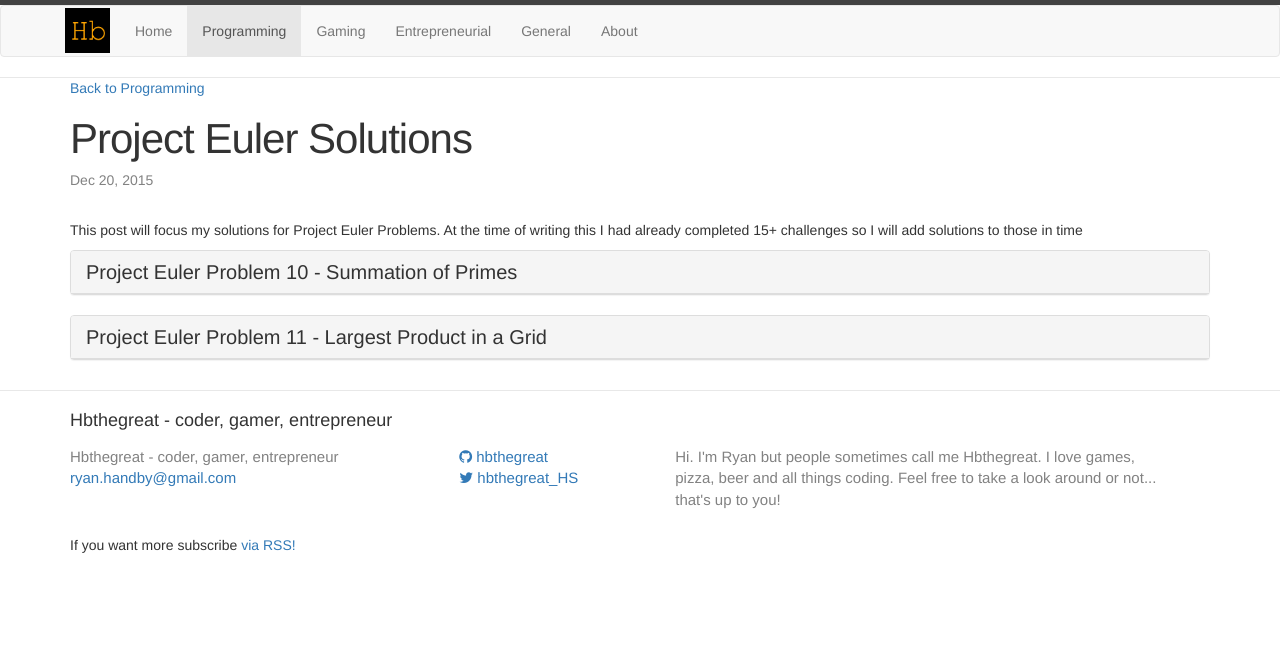
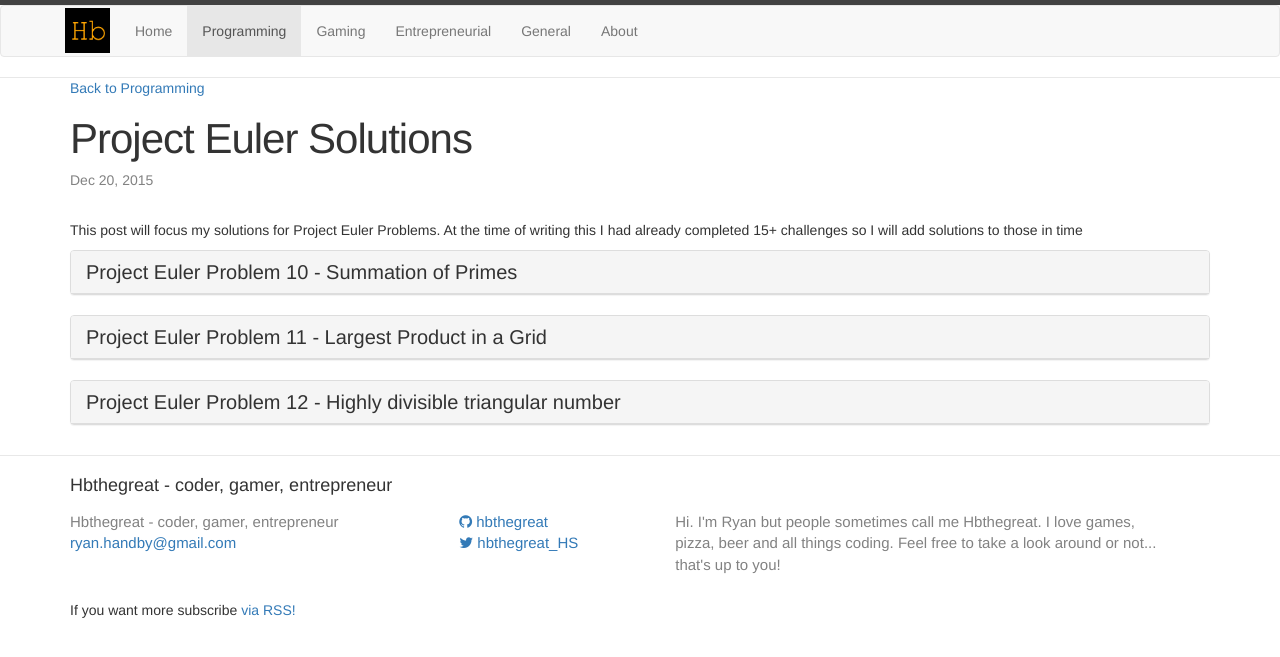
Before and after one commit to hbthegreat/hbthegreat.github.io, a Jekyll site: the page built from _posts/programming/2015-12-20-project-euler-solutions.md, in a window 1280 px wide. Shown: the top 657 px of the page. Built offline with Jekyll 4.4.1, drawn with Linux system fonts in a browser that asks for light colours; nearby versions of some CDN libraries.

Commit message:
Projet Euler 12

```diff
--- a/_posts/programming/2015-12-20-project-euler-solutions.md
+++ b/_posts/programming/2015-12-20-project-euler-solutions.md
@@ -171,3 +171,61 @@
     </div>
   </div>
 </div>
+<div class="panel panel-default">
+  <div class="panel-heading" role="tab" id="headingThree">
+    <h4 class="panel-title">
+      <a role="button" data-toggle="collapse" href="#collapseThree" aria-expanded="false" aria-controls="collapseThree">
+        Project Euler Problem 12 - Highly divisible triangular number
+      </a>
+    </h4>
+  </div>
+  <div id="collapseThree" class="panel-collapse collapse" role="tabpanel" aria-labelledby="headingThree">
+    <div class="panel-body">
+      <div class="problem-description">
+        <p>The sequence of triangle numbers is generated by adding the natural numbers. So the 7<sup>th</sup> triangle number would be 1 + 2 + 3 + 4 + 5 + 6 + 7 = 28. The first ten terms would be:</p>
+        <p class="text-center">1, 3, 6, 10, 15, 21, 28, 36, 45, 55, ...</p>
+        <p>Let us list the factors of the first seven triangle numbers:</p>
+        <blockquote><b>&nbsp;1</b>: 1<br>
+          <b>&nbsp;3</b>: 1,3<br>
+          <b>&nbsp;6</b>: 1,2,3,6<br>
+          <b>10</b>: 1,2,5,10<br>
+          <b>15</b>: 1,3,5,15<br>
+          <b>21</b>: 1,3,7,21<br>
+          <b>28</b>: 1,2,4,7,14,28
+        </blockquote>
+        <p>We can see that 28 is the first triangle number to have over five divisors.</p>
+        <p>What is the value of the first triangle number to have over five hundred divisors?</p>
+      </div>
+      <div class="solution">
+        <p>Firstly we need to have a function that count the number of factors in essentially any input:</p>
+{% highlight js %}
+numberOfFactors(numberToTest)
+{
+  var totalFactors = 0;
+  var limitOfFactors = Math.sqrt(numberToTest);
+  for(var i = 1; i < limitOfFactors; i++)
+  {
+    if(numberToTest % i === 0) totalFactors+=2;
+  }
+  if(numberToTest/limitOfFactors === limitOfFactors) totalFactors++;
+  return totalFactors;
+}
+{% endhighlight %}
+      <p>Now that we can count the number of factors in a number we need to be able to check through every Triangle Number to find one that has more than 500 factors.</p>
+{% highlight js %}
+var currTriangle = 1;
+var increment = 1;
+var factors = 1;
+while(factors <= 500)
+{
+  increment++;
+  currTriangle += increment;
+  factors = numberOfFactors(currTriangle);
+}
+console.log("The first triangle number with 500 or more factors is: "+ currTriangle);
+{% endhighlight %}
+      <p>After running our algorithm the with a list of triangular numbers we get the answer: 76576500.</p>
+      </div>
+    </div>
+  </div>
+</div>
```
